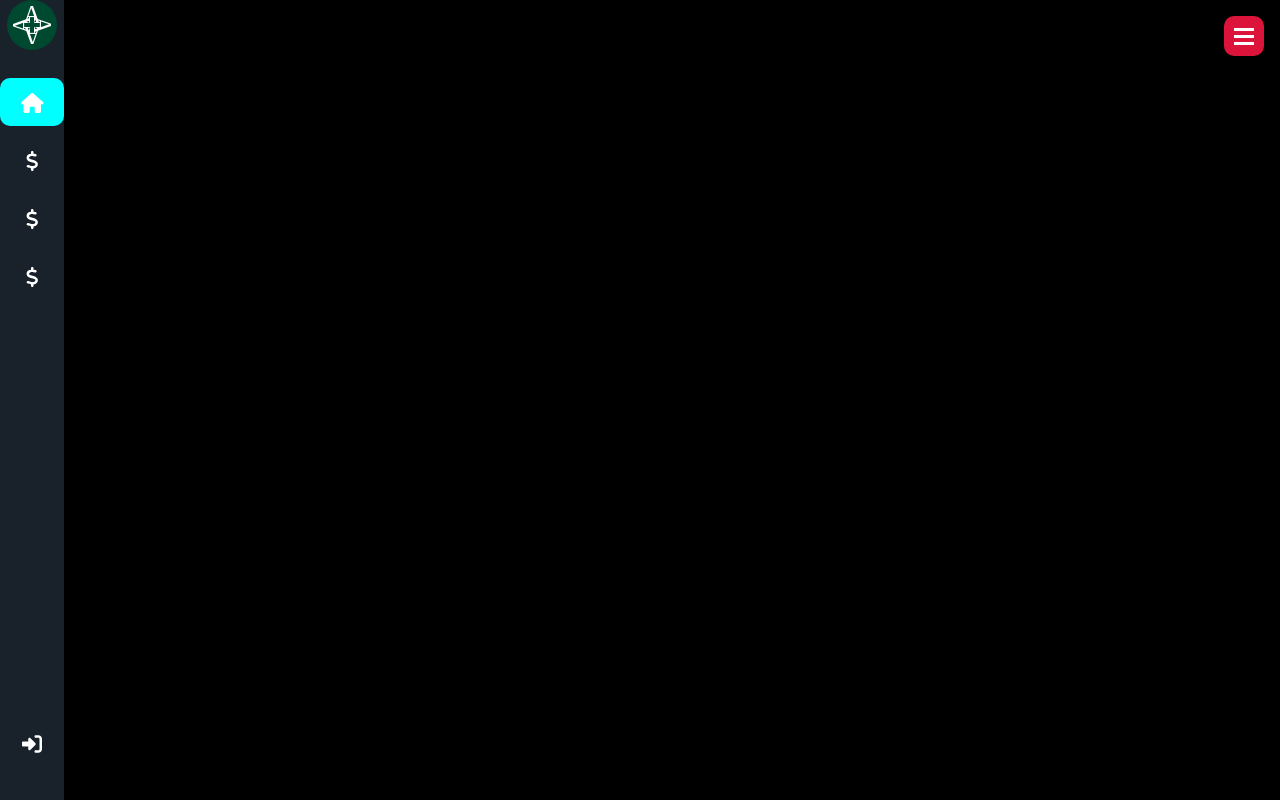
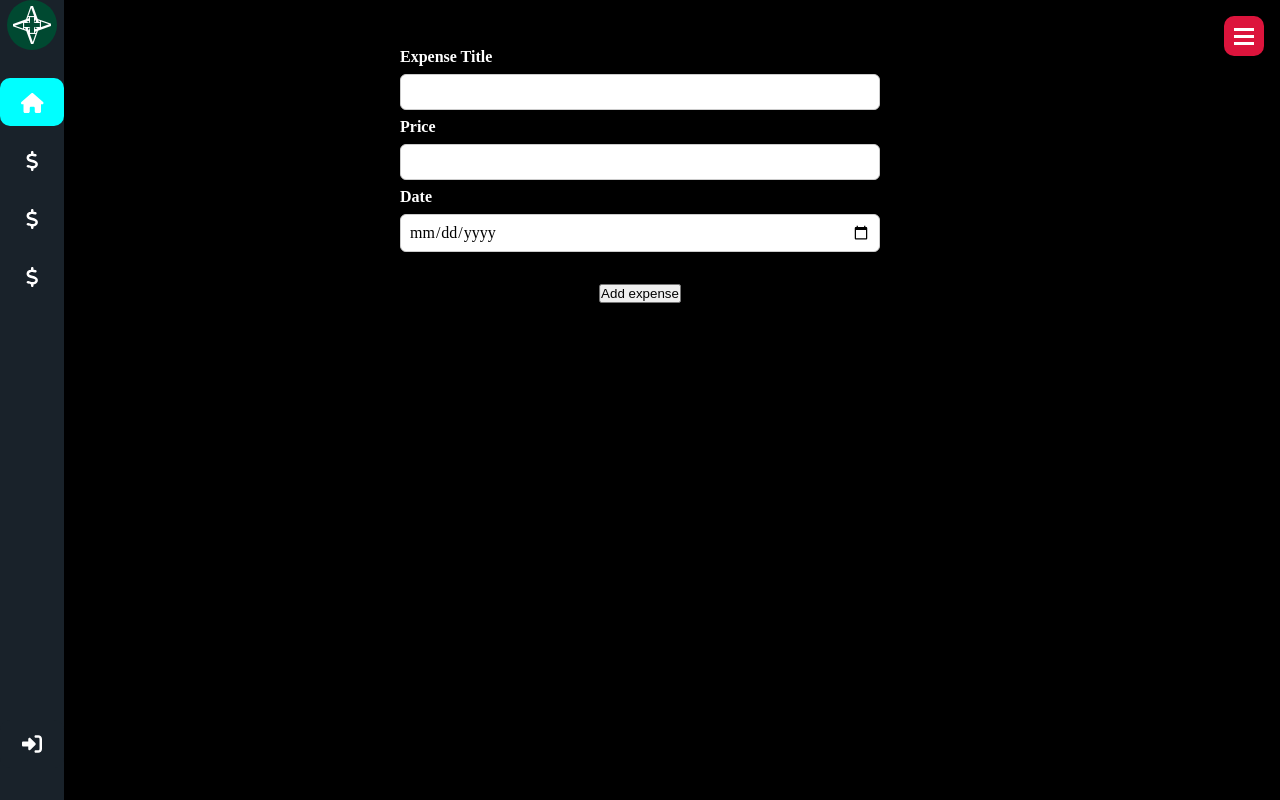
Before and after one commit to rodis00/expense-tracker, a React (Create React App) app in the folder frontend/: page /expenses in a window 1280 px wide. Built offline with nearby package versions, Linux system fonts and the light colour scheme.

Commit message:
passing data to Expenses component that display other components and store data

```diff
--- a/frontend/src/components/Expenses/Expenses.jsx
+++ b/frontend/src/components/Expenses/Expenses.jsx
@@ -1,10 +1,20 @@
-import React from "react";
+import React, { useState } from "react";
+import NewExpense from "./NewExpense";
 
 function Expenses() {
+
+  const [expenses, setExpenses] = useState();
+
+  function handleNewExpense(expense){
+    setExpenses((prevExpense)=>{
+      return[expense, ...prevExpense];
+    })
+  }
+
   return (
-    <>
-
-    </>
+    <div>
+      <NewExpense onAddExpense={handleNewExpense}/>
+    </div>
   );
 }
 
```
